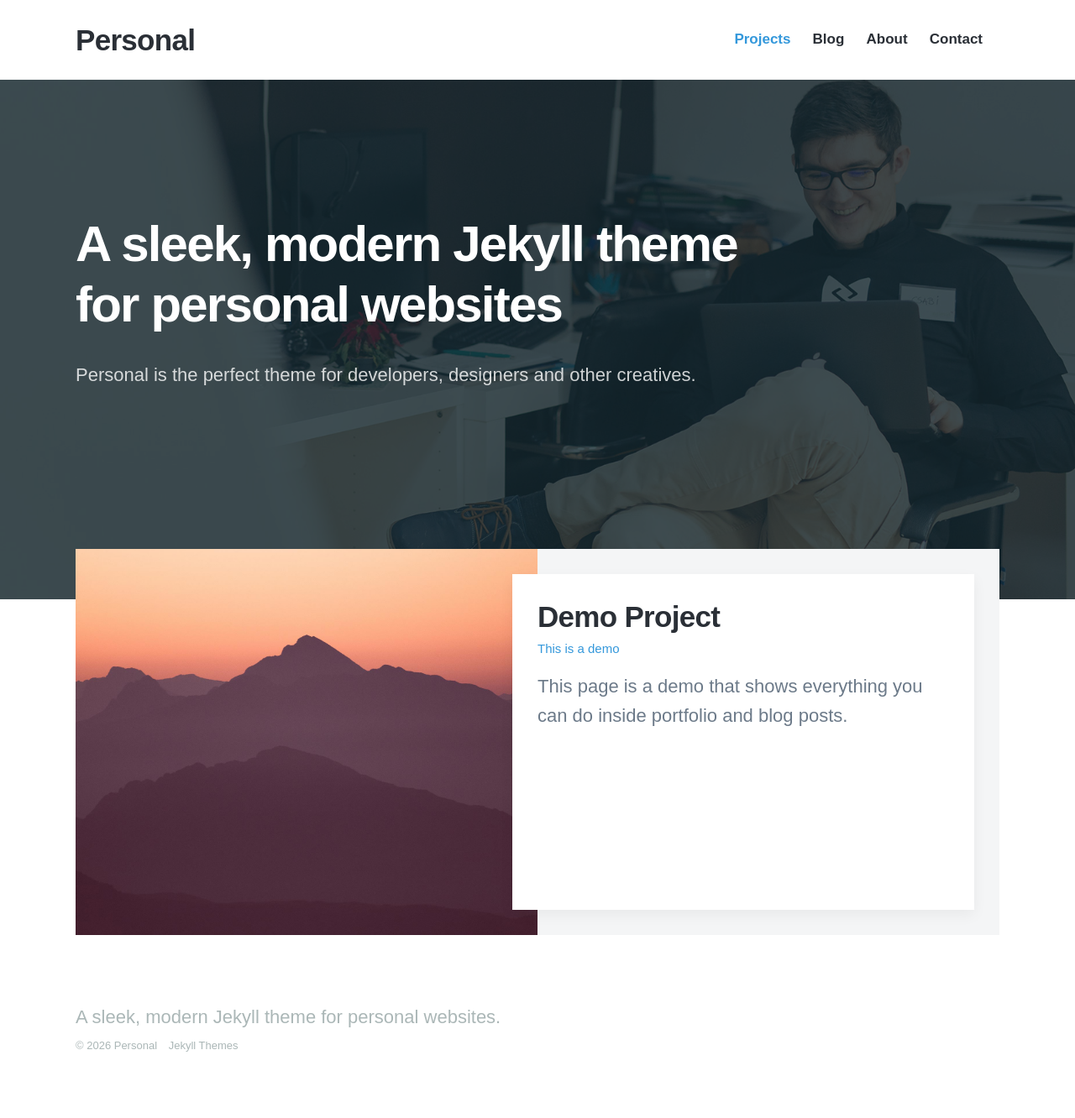
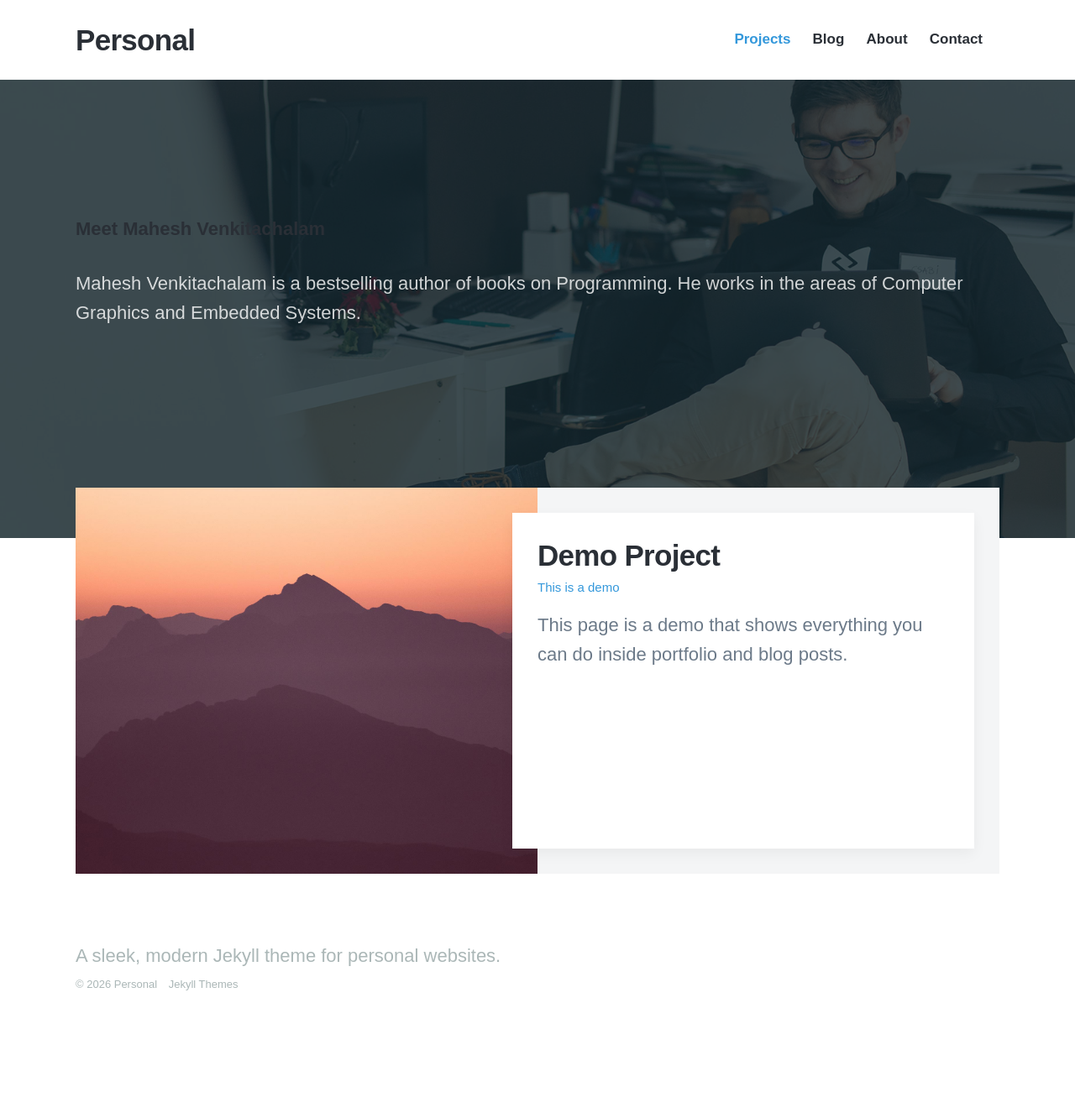
Before and after one commit to mkvenkit/mkvenkit.github.io, a Jekyll site: the page built from index.html, in a window 1280 px wide. Shown: the whole page at 84% size. Built offline with Jekyll 4.4.1, drawn with Linux system fonts in a browser that asks for light colours; nearby versions of some CDN libraries; some web fonts are replaced; after the commit the page ends 1259 px from its top, so only the background shows below that.

Commit message:
Update index.html

```diff
--- a/index.html
+++ b/index.html
@@ -13,9 +13,8 @@ featured_image: /images/demo/home.jpg
 
 	<div class="wrap">
 
-		<h1>A sleek, modern Jekyll theme
-		for personal websites</h1>
-		<p>Personal is the perfect theme for developers, designers and other creatives.</p>
+		<h4>Meet Mahesh Venkitachalam</h4>
+		<p>Mahesh Venkitachalam is a bestselling author of books on Programming. He works in the areas of Computer Graphics and Embedded Systems.</p>
 
 		{% include socials.html %}
 
```
